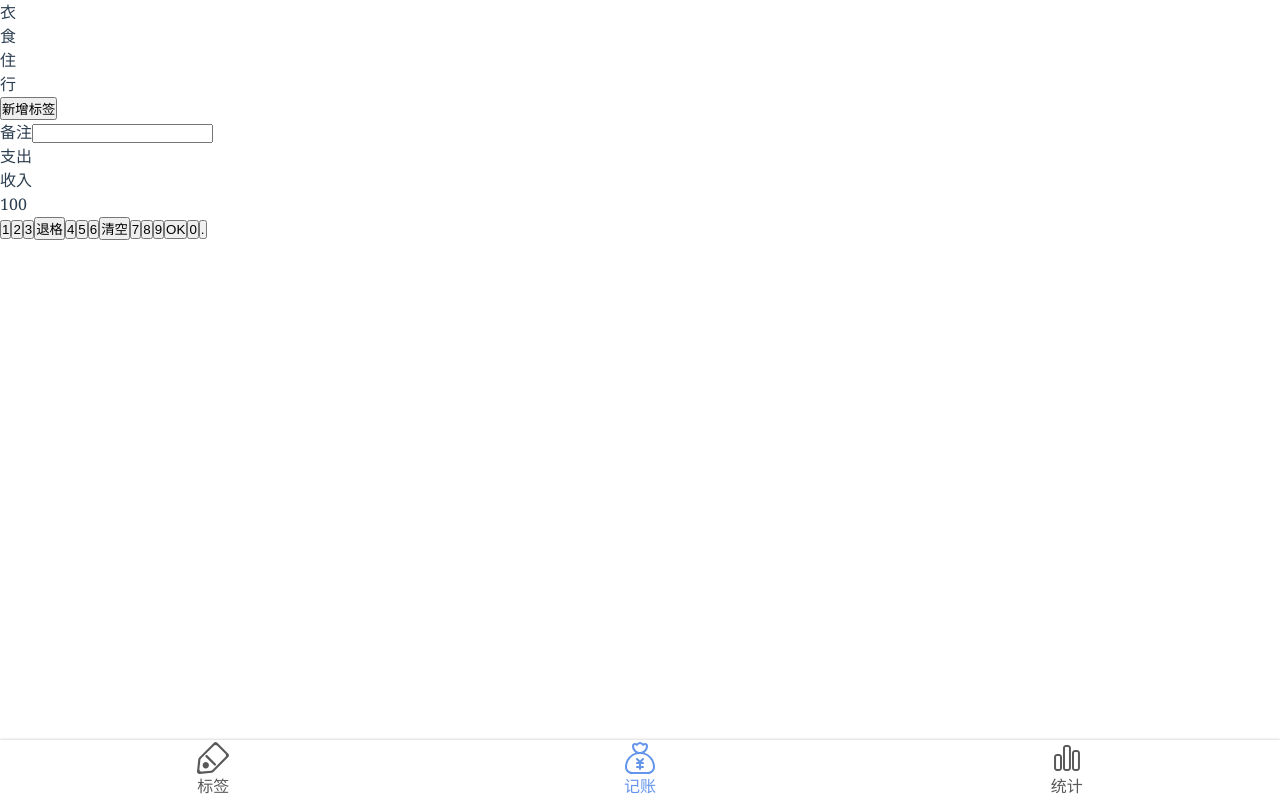
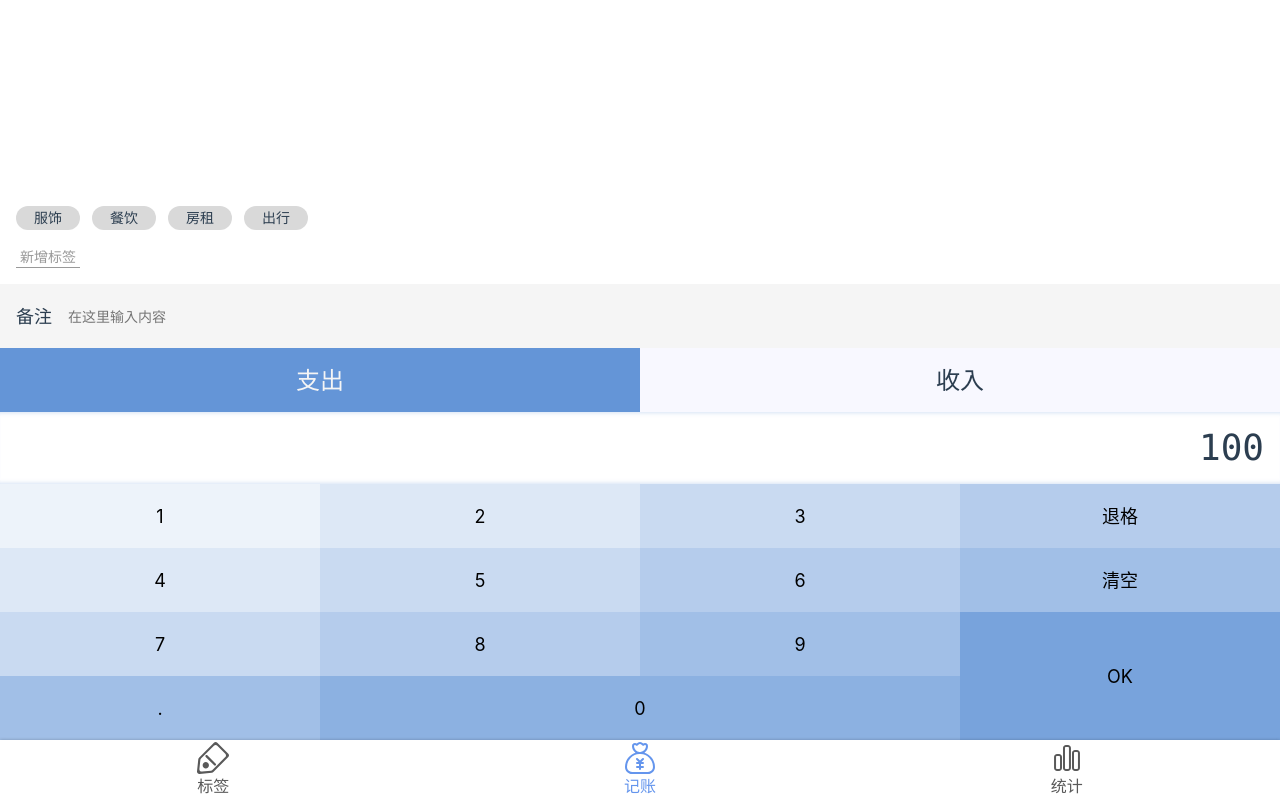
Before and after one commit to SilverAsh426/pocketbook, a Vue app: page /#/money in a window 1280 px wide. Built offline with nearby package versions, Linux system fonts and the light colour scheme.

Commit message:
money的html以及css

```diff
--- a/src/App.vue
+++ b/src/App.vue
@@ -14,5 +14,6 @@
     -webkit-font-smoothing: antialiased;
     -moz-osx-font-smoothing: grayscale;
     color: #2c3e50;
+    font-size: 16px;
   }
 </style>
--- a/src/assets/style/helper.scss
+++ b/src/assets/style/helper.scss
@@ -1,3 +1,16 @@
 $font-kai:Baskerville, Georgia, "Liberation Serif", "Kaiti SC", STKaiti, "AR PL UKai CN", "AR PL UKai HK", "AR PL UKai TW", "AR PL UKai TW MBE", "AR PL KaitiM GB", KaiTi, KaiTi_GB2312, DFKai-SB, "TW\-Kai", serif;
 
+$font-hei:-apple-system, "Noto Sans", "Helvetica Neue", Helvetica, "Nimbus Sans L", Arial, "Liberation Sans", "PingFang SC", "Hiragino Sans GB", "Noto Sans CJK SC", "Source Han Sans SC", "Source Han Sans CN", "Microsoft YaHei", "Wenquanyi Micro Hei", "WenQuanYi Zen Hei", "ST Heiti", SimHei, "WenQuanYi Zen Hei Sharp", sans-serif;
+
 $color-highlight:cornflowerblue;
+
+%clearFix{
+  &::after{
+    content: '';
+    clear: both;
+    display: block;
+  }
+}
+%outerShadow{
+  box-shadow: 0 0 3px rgba(0, 0, 0, 0.25);
+}
--- a/src/assets/style/reset.scss
+++ b/src/assets/style/reset.scss
@@ -6,3 +6,12 @@
   text-decoration: none;
   color: rgb(89,89,89);
 }
+ul, ol{
+  list-style: none;
+}
+button, input{
+  font:inherit;
+}
+:focus{
+  outline: none;
+}
--- a/src/components/Layout.vue
+++ b/src/components/Layout.vue
@@ -1,6 +1,6 @@
 <template>
-  <div class="nav-wrapper">
-    <div class="content">
+  <div class="layout-wrapper" :class="classPrefix && `${classPrefix}-wrapper`">
+    <div class="content" :class="classPrefix && `${classPrefix}-content`">
       <slot/>
     </div>
     <Nav/>
@@ -9,12 +9,13 @@
 
 <script lang="ts">
   export default {
+    props:['classPrefix'],
     name: 'Layout'
   };
 </script>
 
 <style lang="scss" scoped>
-  .nav-wrapper{
+  .layout-wrapper{
     display: flex;
     flex-direction: column;
     height: 100vh;
--- a/src/components/Nav.vue
+++ b/src/components/Nav.vue
@@ -25,8 +25,8 @@
 <style lang="scss" scoped>
   @import "~@/assets/style/helper.scss";
   nav {
+    @extend %outerShadow;
     display: flex;
-    box-shadow: 0 0 3px rgba(0, 0, 0, 0.25);
     flex-direction: row;
     > .item {
       padding: 2px 0;
--- a/src/views/Money.vue
+++ b/src/views/Money.vue
@@ -1,28 +1,5 @@
 <template>
-  <Layout>
-    <div class="tags">
-      <ul class="current">
-        <li>衣</li>
-        <li>食</li>
-        <li>住</li>
-        <li>行</li>
-      </ul>
-      <div class="new">
-        <button>新增标签</button>
-      </div>
-    </div>
-    <div>
-      <label class="notes">
-        <span class="name">备注</span>
-        <input type="text">
-      </label>
-    </div>
-    <div>
-      <ul class="types">
-        <li class="selected">支出</li>
-        <li>收入</li>
-      </ul>
-    </div>
+  <Layout class-prefix="layout">
     <div class="numberPad">
       <div class="output">100</div>
       <div class="buttons">
@@ -37,9 +14,33 @@
         <button>7</button>
         <button>8</button>
         <button>9</button>
-        <button>OK</button>
-        <button>0</button>
-        <button>.</button></div>
+        <button class="ok">OK</button>
+        <button>.</button>
+        <button class="zero">0</button>
+      </div>
+    </div>
+    <div>
+      <ul class="types">
+        <li class="selected">支出</li>
+        <li>收入</li>
+      </ul>
+    </div>
+    <div>
+      <label class="notes">
+        <span class="name">备注</span>
+        <input type="text" placeholder="在这里输入内容">
+      </label>
+    </div>
+    <div class="tags">
+      <div class="new">
+        <button>新增标签</button>
+      </div>
+      <ul class="current">
+        <li>服饰</li>
+        <li>餐饮</li>
+        <li>房租</li>
+        <li>出行</li>
+      </ul>
     </div>
   </Layout>
 </template>
@@ -50,6 +51,155 @@
   };
 </script>
 
+<style lang="scss">
+  .layout-content {
+    display: flex;
+    flex-direction: column-reverse
+  }
+</style>
+
 <style lang="scss" scoped>
   @import "~@/assets/style/helper.scss";
+
+  .tags {
+    flex-grow: 1;
+    font-size: 14px;
+    padding: 16px;
+    display: flex;
+    flex-direction: column-reverse;
+
+    > .current {
+      display: flex;
+      flex-wrap: wrap;
+
+      > li {
+        background: #d9d9d9;
+        height: 24px;
+        line-height: 24px;
+        border-radius: 12px;
+        padding: 0 18px;
+        margin-right: 12px;
+        margin-top: 4px;
+      }
+    }
+
+    > .new {
+      padding-top: 16px;
+
+      button {
+        background: transparent;
+        border: none;
+        color: #999;
+        border-bottom: 1px solid;
+        padding: 0 4px;
+      }
+    }
+  }
+
+  .notes {
+    font-size: 14px;
+    display: flex;
+    background: #f5f5f5;
+    padding-left: 16px;
+    align-items: center;
+
+    .name {
+      padding-right: 16px;
+      font-size: 18px;
+    }
+
+    input {
+      height: 64px;
+      flex-grow: 1;
+      background: transparent;
+      border: none;
+      padding-right: 16px;
+    }
+  }
+
+  .types {
+    background: #c4c4c4;
+    display: flex;
+    text-align: center;
+    font-size: 24px;
+
+    > li {
+      width: 50%;
+      height: 64px;
+      display: flex;
+      justify-content: center;
+      align-items: center;
+      background: ghostwhite;
+
+      &.selected{
+        content: '';
+        background: rgb(100, 149, 215);
+        color: whitesmoke;
+      }
+    }
+  }
+
+  .numberPad {
+    .output {
+      font-size: 36px;
+      font-family: Consolas, monospace;
+      padding: 9px 16px;
+      text-align: right;
+      box-shadow: inset 0 -5px 5px -5px fade_out(rgb(181, 204, 236), 0.2),
+      inset 0 5px 5px -5px fade_out(rgb(181, 204, 236), 0.2);
+    }
+
+    .buttons {
+      @extend %clearFix;
+      font-family: $font-hei;
+      font-size: 18px;
+
+      > button {
+        width: 25%;
+        height: 64px;
+        float: left;
+        background: transparent;
+        border: none;
+
+        &.ok {
+          height: 128px;
+          float: right;
+        }
+
+        &.zero {
+          width: 50%;
+        }
+
+        $bg: rgb(120, 163, 220);
+
+        &:nth-child(12) {
+          background: $bg;
+        }
+
+        &:nth-child(14) {
+          background: lighten($bg, 5%);
+        }
+
+        &:nth-child(8), &:nth-child(11), &:nth-child(13) {
+          background: lighten($bg, 10%);
+        }
+
+        &:nth-child(4), &:nth-child(7), &:nth-child(10) {
+          background: lighten($bg, 15%);
+        }
+
+        &:nth-child(3), &:nth-child(6), &:nth-child(9) {
+          background: lighten($bg, 20%);
+        }
+
+        &:nth-child(2), &:nth-child(5) {
+          background: lighten($bg, 25%);
+        }
+
+        &:nth-child(1) {
+          background: lighten($bg, 29%);
+        }
+      }
+    }
+  }
 </style>
```
